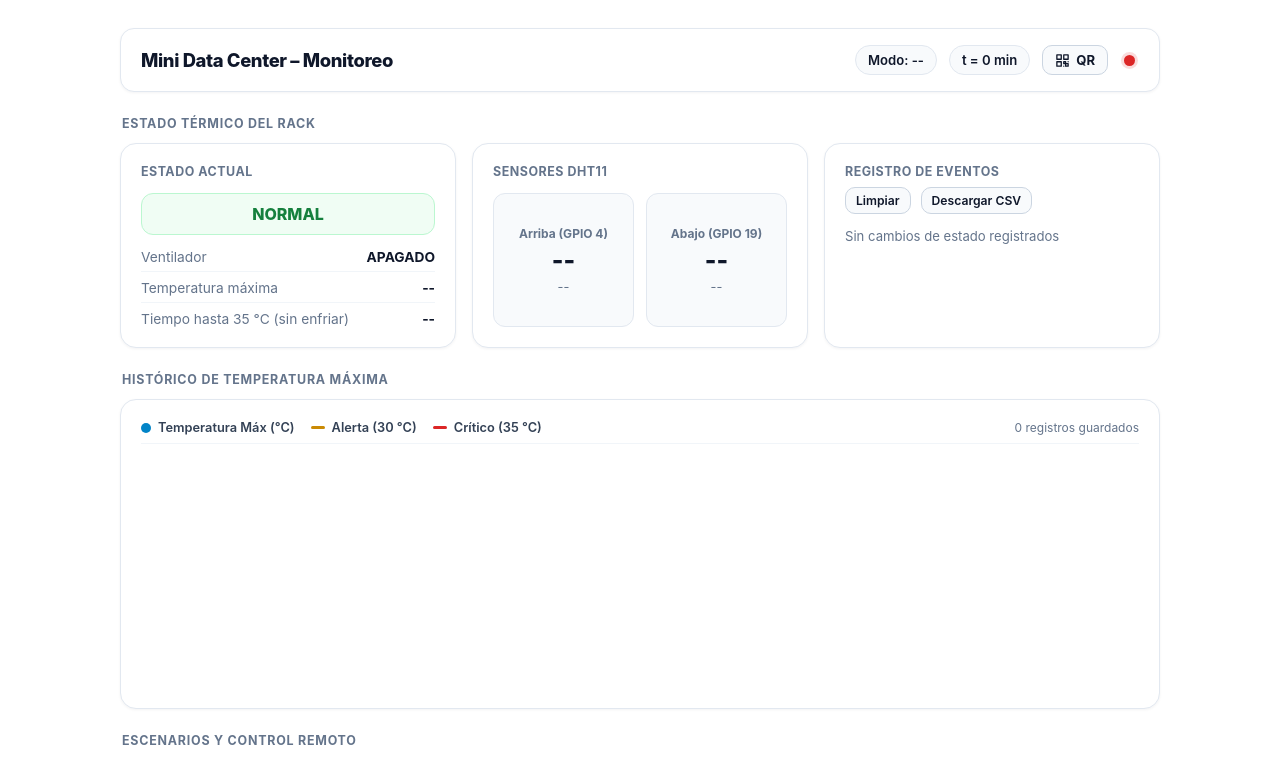
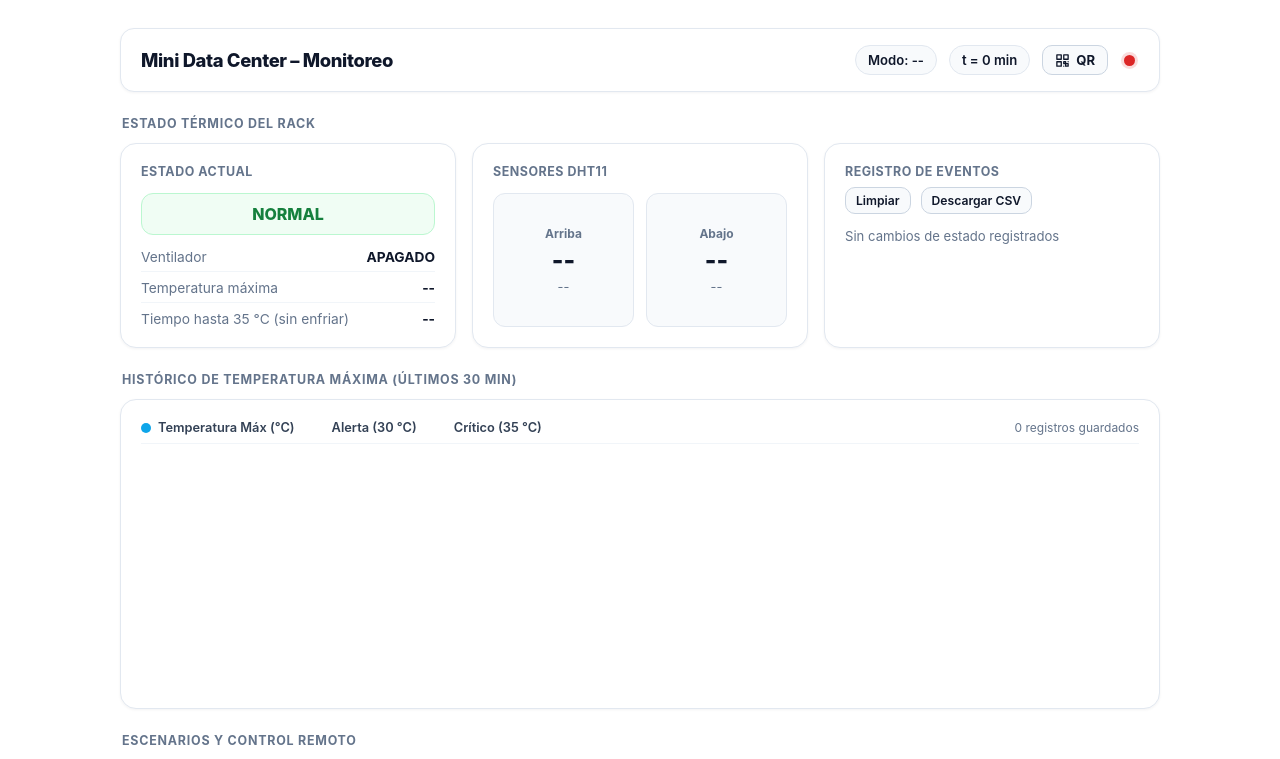
Before and after one commit to bicazav-bot/mini-data, a plain HTML site: page index.html in a window 1280 px wide. Shown: the top 759 px of the page. Drawn offline with Linux system fonts and the light colour scheme; a script that the page names is missing.

Commit message:
Update index.html

```diff
--- a/index.html
+++ b/index.html
@@ -4,9 +4,9 @@
   <meta charset="UTF-8" />
   <meta name="viewport" content="width=device-width, initial-scale=1.0" />
   <title>Mini Data Center – Monitoreo y Simulación</title>
+  <link rel="stylesheet" href="estilo.css" />
   <script src="https://unpkg.com/mqtt/dist/mqtt.min.js"></script>
   <script src="https://cdnjs.cloudflare.com/ajax/libs/qrious/4.0.2/qrious.min.js"></script>
-  <link rel="stylesheet" href="estilo.css" />
 </head>
 <body>
   <div class="app-wrapper">
@@ -59,12 +59,12 @@
           <span class="card-label">Sensores DHT11</span>
           <div class="sensores-grid">
             <div class="sensor-box">
-              <span class="sensor-tag">Arriba (GPIO 4)</span>
+              <span class="sensor-tag">Arriba </span>
               <span class="sensor-val" id="t0Texto">--</span>
               <span class="sensor-sub" id="h0Texto">--</span>
             </div>
             <div class="sensor-box">
-              <span class="sensor-tag">Abajo (GPIO 19)</span>
+              <span class="sensor-tag">Abajo</span>
               <span class="sensor-val" id="t1Texto">--</span>
               <span class="sensor-sub" id="h1Texto">--</span>
             </div>
@@ -87,20 +87,20 @@
     </section>
 
     <section class="seccion-bloque">
-      <p class="seccion-titulo">Histórico de Temperatura Máxima</p>
+      <p class="seccion-titulo">Histórico de temperatura máxima (últimos 30 min)</p>
       <div class="card">
         <div class="chart-legend-bar">
           <div class="legend-items">
             <span class="legend-pill">
-              <span class="legend-dot" style="background: #0284c7;"></span>
+              <span class="legend-dot" style="background: #0ea5e9;"></span>
               <span>Temperatura Máx (°C)</span>
             </span>
             <span class="legend-pill">
-              <span class="legend-line" style="background: #ca8a04;"></span>
+              <span class="legend-line" style="border-color: #d97706;"></span>
               <span>Alerta (30 °C)</span>
             </span>
             <span class="legend-pill">
-              <span class="legend-line" style="background: #dc2626;"></span>
+              <span class="legend-line" style="border-color: #dc2626;"></span>
               <span>Crítico (35 °C)</span>
             </span>
           </div>
```
